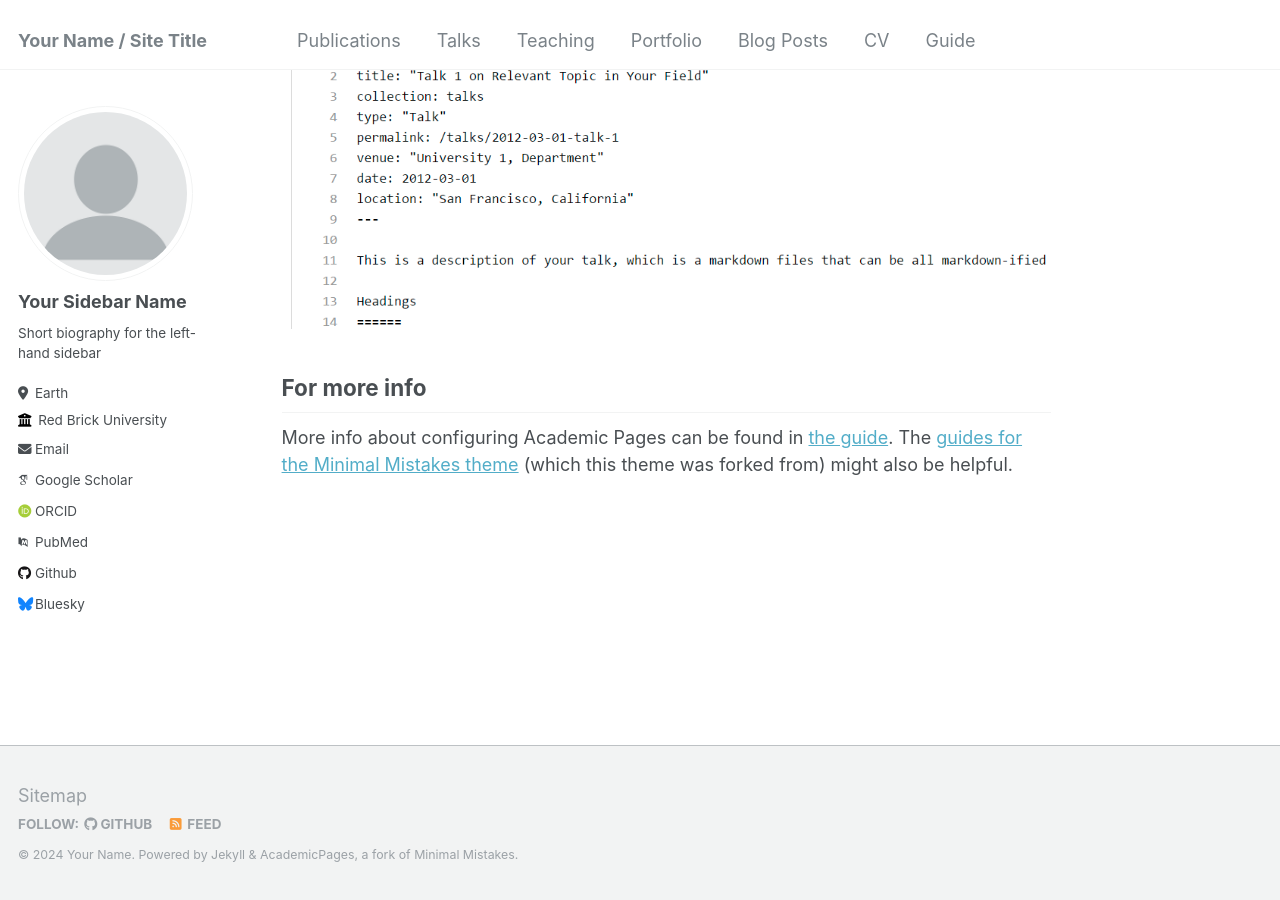
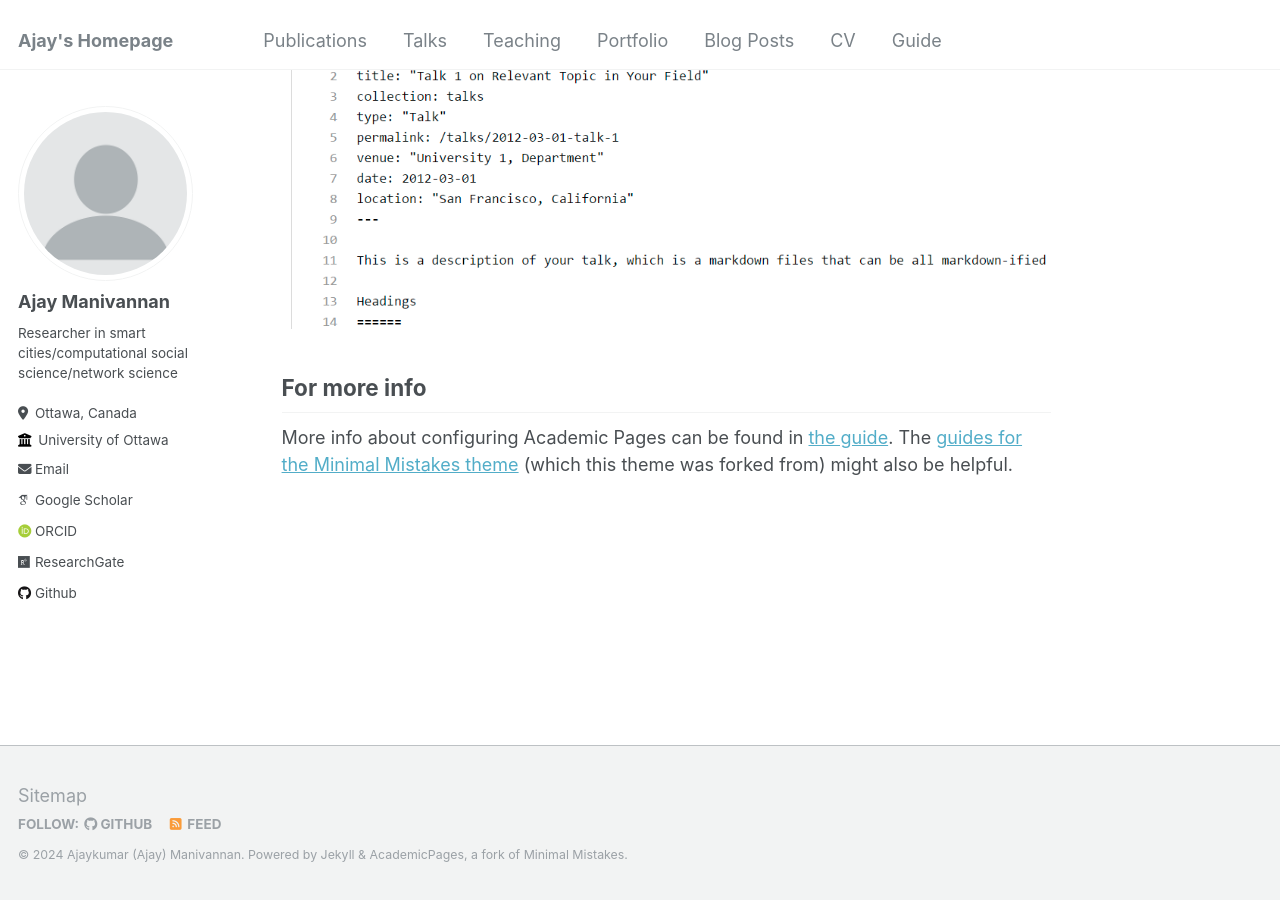
Before and after one commit to ajaymanivannan/ajaymanivannan.github.io, a Jekyll site: the page built from _pages/about.md, in a window 1280 px wide and 900 px high, scrolled down 2660 px. Built offline with Jekyll 4.4.1, drawn with Linux system fonts in a browser that asks for light colours; some web fonts are replaced.

Commit message:
Update _config.yml
first edits

```diff
--- a/_config.yml
+++ b/_config.yml
@@ -8,13 +8,13 @@
 
 # Basic Site Settings
 locale                   : "en-US"
-title                    : "Your Name / Site Title"
+title                    : "Ajay's Homepage"
 title_separator          : "-"
-name                     : &name "Your Name"
+name                     : &name "Ajaykumar (Ajay) Manivannan"
 description              : &description "personal description"
-url                      : https://academicpages.github.io # the base hostname & protocol for your site e.g. "https://mmistakes.github.io"
-baseurl                  : "" # the subpath of your site, e.g. "/blog"
-repository               : "academicpages/academicpages.github.io"
+url                      : https://ajaymanivannan.github.io # the base hostname & protocol for your site e.g. "https://mmistakes.github.io"
+baseurl                  : "/home" # the subpath of your site, e.g. "/blog"
+repository               : "ajaymanivannan/ajaymanivannan.github.io"
 
 # Site Author - The following control what appear as part of the author content on the side bar.
 #               If a field is blank the icon and link will not appear, otherwise it will be shown.
@@ -22,33 +22,33 @@ repository               : "academicpages/academicpages.github.io"
 author:
   # Biographic information
   avatar           : "profile.png"
-  name             : "Your Sidebar Name"
+  name             : "Ajay Manivannan"
   pronouns         : # example: "she/her"
-  bio              : "Short biography for the left-hand sidebar"
-  location         : "Earth"
-  employer         : "Red Brick University"
-  uri              : # URL
-  email            : "none@example.org"
+  bio              : "Researcher in smart cities/computational social science/network science"
+  location         : "Ottawa, Canada"
+  employer         : "University of Ottawa"
+  URI              : "ajaymanivannan.github.io" # URL
+  email            : "ashwamanivannan@gmail.com"
 
   # Academic websites
   arxiv            : # URL - Update with the correct link to your profile
-  googlescholar    : "https://scholar.google.com/citations?user=PS_CX0AAAAAJ"
+  googlescholar    : "https://scholar.google.ca/citations?user=z6EqPJgAAAAJ&hl=en"
   impactstory      : # URL
-  orcid            : "http://orcid.org/yourorcidurl"
+  orcid            : "https://orcid.org/0000-0002-2860-8195"
   semantic         : # URL
-  pubmed           : "https://www.ncbi.nlm.nih.gov/pubmed/?term=john+snow"
-  researchgate     : # URL
+  pubmed           : #"https://www.ncbi.nlm.nih.gov/pubmed/?term=john+snow"
+  researchgate     : "https://www.researchgate.net/profile/Ajaykumar-Manivannan-3"# URL
 
   # Repositories and software development
   bitbucket        : # Username - Update with your username on the site
   codepen          : # Username
   dribbble         : # Username
-  github           : "academicpages"
+  github           : "ajaymanivannan"
   kaggle           : # Username
   stackoverflow    : # User number or user number and name (i.e., use "1" or "1/jeff-atwood")
 
   # Social media
-  bluesky          : "bsky.app" # Replace this with you Bluesky username
+  bluesky          : #"bsky.app" # Replace this with you Bluesky username
   facebook         : # Username
   flickr           : # Username
   foursquare       : # Username
```
